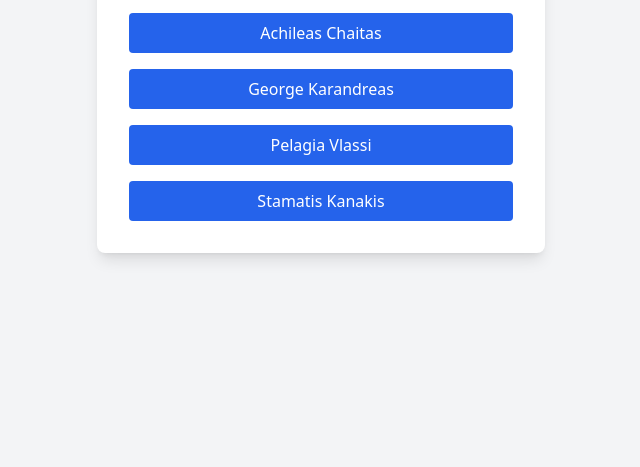
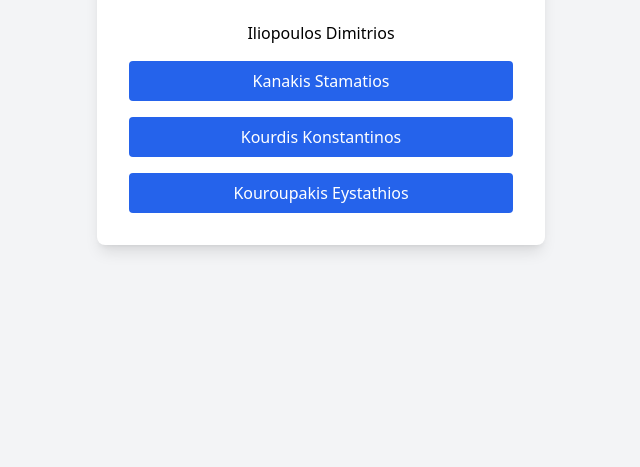
Before and after one commit to stamates05/team-profile, a plain HTML site: page index.html in a window 1280 px wide. Shown: the part 333-800 px from the top of the page, without its empty margins (319-959 px from the left). Drawn offline with nearby package versions, Linux system fonts and the light colour scheme.

Commit message:
Update LinkedIn links for team members

```diff
--- a/index.html
+++ b/index.html
@@ -11,10 +11,10 @@
     <h1 class="text-3xl font-bold mb-4 text-gray-800">Our Team</h1>
     <p class="text-gray-600 mb-6">Connect with us on LinkedIn!</p>
     <div class="space-y-4">
-        <a href="https://www.linkedin.com/in/achilleash/" target="_blank" class="block bg-blue-600 text-white py-2 px-4 rounded hover:bg-blue-700 transition">Achileas Chaitas</a>
-        <a href="https://www.linkedin.com/in/george-karandreas-765718254/" target="_blank" class="block bg-blue-600 text-white py-2 px-4 rounded hover:bg-blue-700 transition">George Karandreas</a>
-        <a href="https://www.linkedin.com/in/pelagiavl/" target="_blank" class="block bg-blue-600 text-white py-2 px-4 rounded hover:bg-blue-700 transition">Pelagia Vlassi</a>
-        <a href="https://www.linkedin.com/in/stamatios-kanakis-286b382ab/" target="_blank" class="block bg-blue-600 text-white py-2 px-4 rounded hover:bg-blue-700 transition">Stamatis Kanakis</a>
+        <a href="https://www.linkedin.com/in/dimitrios-iliopoulos-7841a0355/?utm_source=share&utm_campaign=share_via&utm_content=profile&utm_medium=android_app">Iliopoulos Dimitrios</a>
+        <a href="https://www.linkedin.com/in/stamatios-kanakis/" class="block bg-blue-600 text-white py-2 px-4 rounded hover:bg-blue-700 transition">Kanakis Stamatios</a>
+        <a href="https://www.linkedin.com/in/konstantinos-kourdis-2108312b0/" class="block bg-blue-600 text-white py-2 px-4 rounded hover:bg-blue-700 transition">Kourdis Konstantinos</a>
+        <a href="https://www.linkedin.com/in/efstathioskouroupakis/" target="_blank" class="block bg-blue-600 text-white py-2 px-4 rounded hover:bg-blue-700 transition">Kouroupakis Eystathios</a>
     </div>
 </div>
 </body>
```
